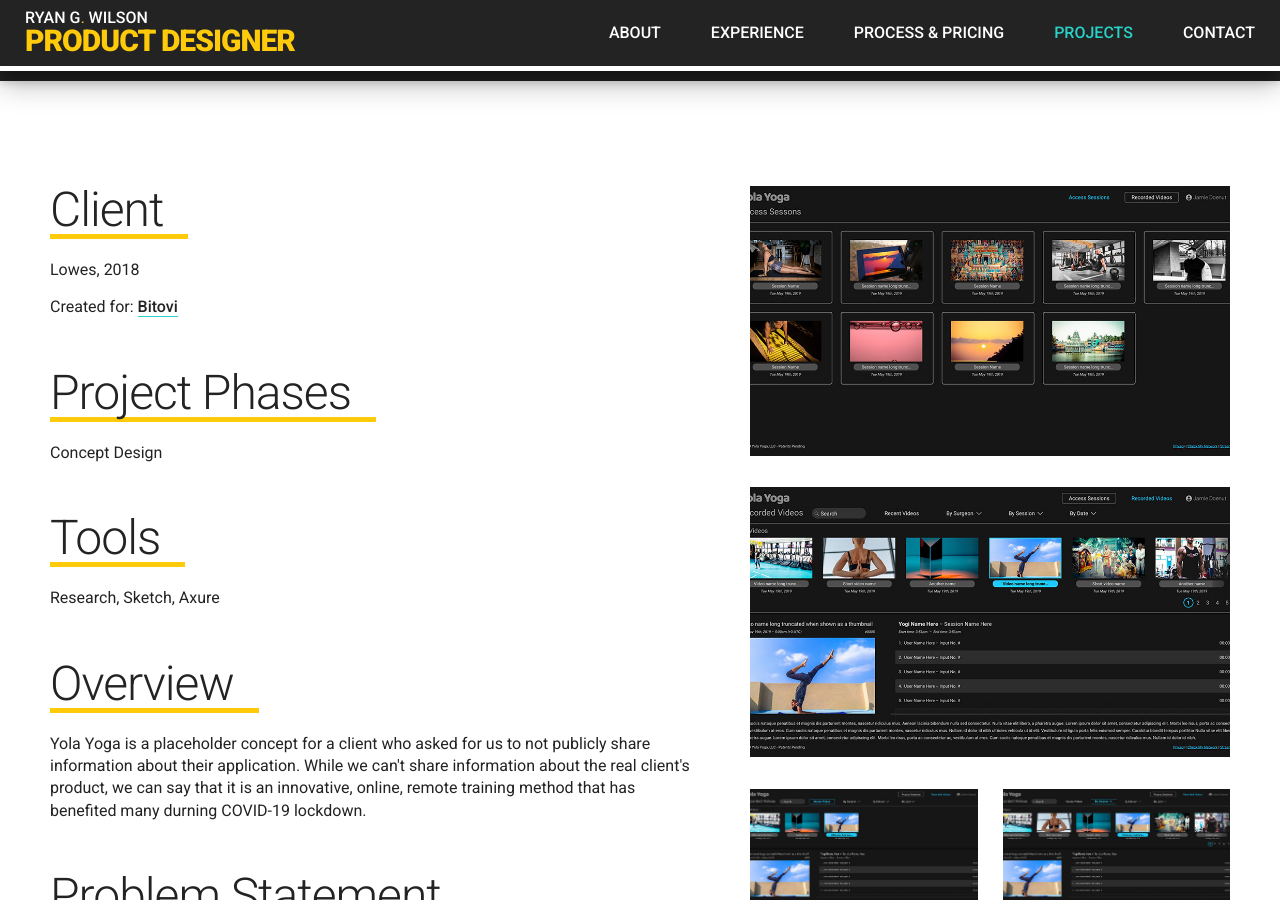
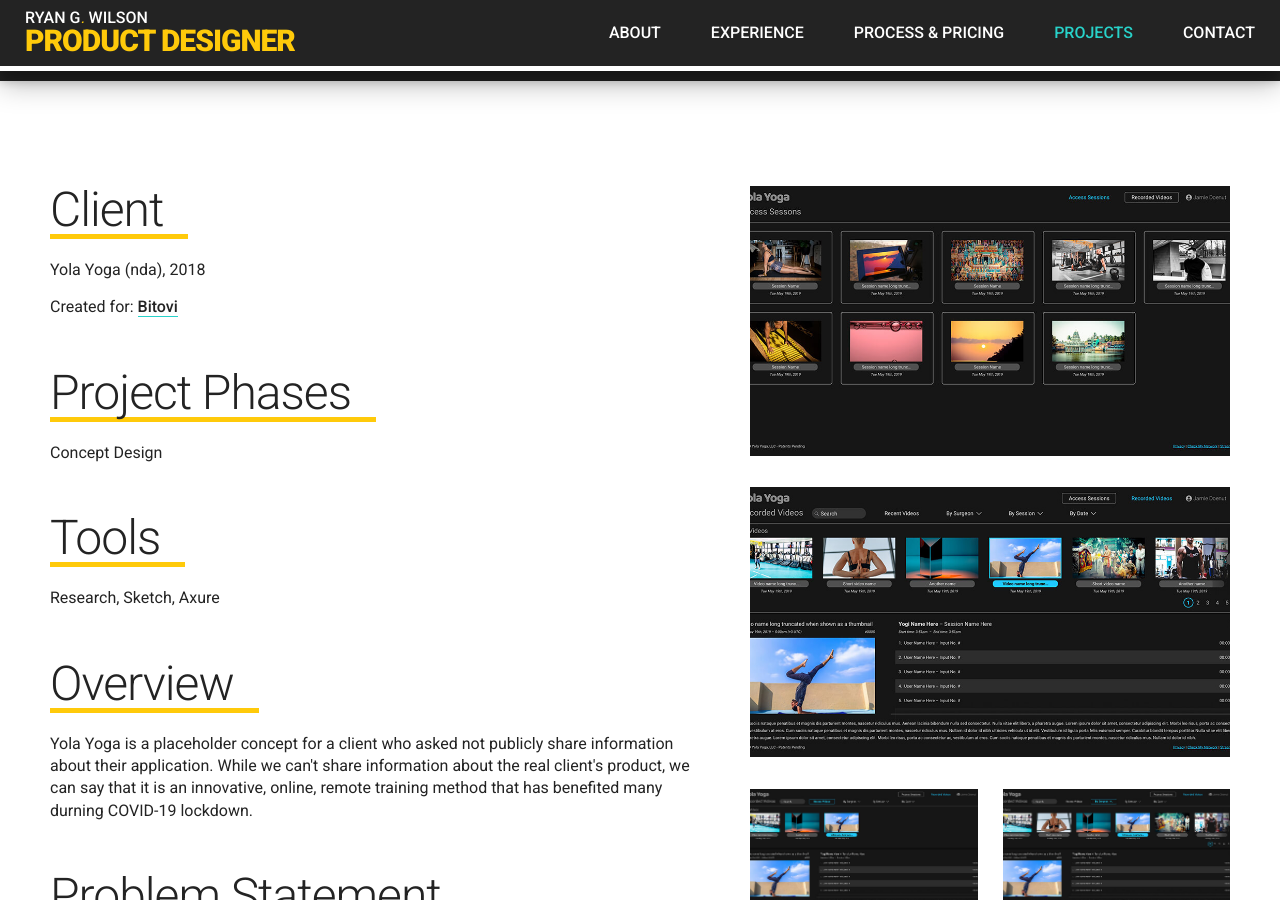
Before and after one commit to ryangwilson/ryangwilson.github.io, a Jekyll site: the page built from _portfolio/yola.md, in a window 1280 px wide and 900 px high, scrolled down 305 px. Built offline with Jekyll 4.4.1, drawn with Linux system fonts in a browser that asks for light colours; some web fonts are replaced.

Commit message:
content update

```diff
--- a/_portfolio/yola.md
+++ b/_portfolio/yola.md
@@ -4,13 +4,13 @@ meta: Ryan Wilson has worked on many client projects. These are just an example
 type: product
 project: Yola Yoga (nda)
 role: Concept Designer
-client: Lowes
+client: Yola Yoga (nda)
 year: 2018
 under: Bitovi
 underurl: https://www.bitovi.com
 phases: Concept Design
 tools: Research, Sketch, Axure
-overview: Yola Yoga is a placeholder concept for a client who asked for us to not publicly share information about their application. While we can't share information about the real client's product, we can say that it is an innovative, online, remote training method that has benefited many durning COVID-19 lockdown.
+overview: Yola Yoga is a placeholder concept for a client who asked not publicly share information about their application. While we can't share information about the real client's product, we can say that it is an innovative, online, remote training method that has benefited many durning COVID-19 lockdown.
 problemstatement: How do you reach and share information with users that are across the world? Our client had a unique solution that follows strict privacy laws while still allowing real-time video training and student engagement. We helped out client realize this concept as a usable product.
 users:
 persona:
```
Also changed, not shown: 2 other files.
